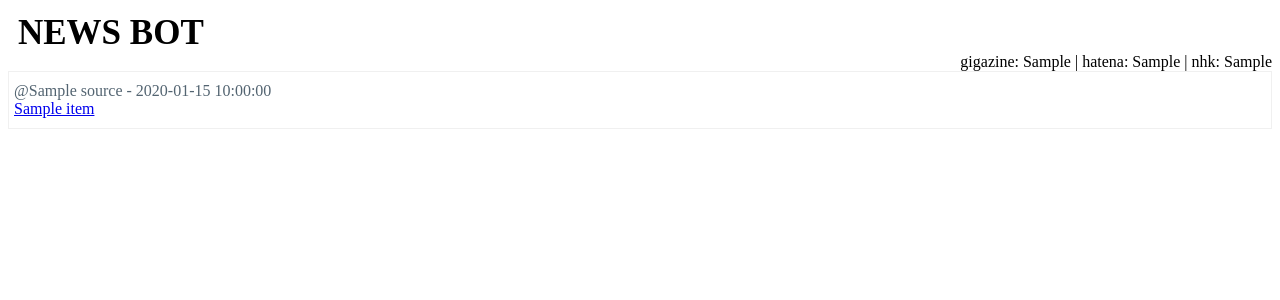
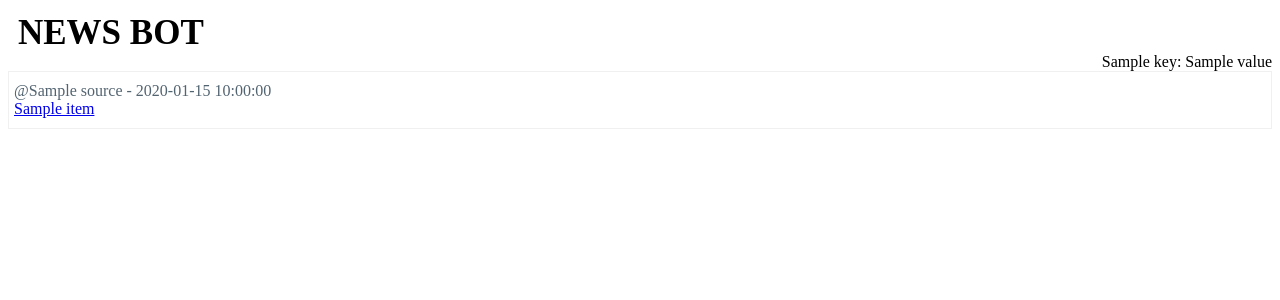
Before and after one commit to yamamoto-tgz/newsbot, a Flask app: template newsbot/templates/index.html in a window 1280 px wide. Shown: the top 300 px of the page. Run offline with Flask 3, Linux system fonts and the light colour scheme; the template is opened without the code that fills it: most values are stand-ins (such as "Sample title", 1, 10 or a date in 2020).

Commit message:
[Clean] 重複している処理を排除

```diff
--- a/newsbot/app.py
+++ b/newsbot/app.py
@@ -5,16 +5,13 @@ from newsbot.gigazine import Gigazine
 from newsbot.hatena import Hatena
 from newsbot.nhk import Nhk
 
-gigazine = Gigazine()
-hatena = Hatena()
-nhk = Nhk()
+rss_list = [Gigazine(), Hatena(), Nhk()]
 
 
 # Cron job
 def job():
-    gigazine.download()
-    hatena.download()
-    nhk.download()
+    for rss in rss_list:
+        rss.download()
 
 
 scheduler = BackgroundScheduler()
@@ -28,17 +25,11 @@ app = Flask(__name__)
 
 @app.route("/")
 def index():
-    gigazine_items = gigazine.items()
-    hatena_items = hatena.items()
-    nhk_items = nhk.items()
+    items = [item for rss in rss_list for item in rss.items()]
+    items.sort(key=lambda item: item.datetime, reverse=True)
 
-    all_items = gigazine_items + hatena_items + nhk_items
-    all_items.sort(key=lambda item: item.datetime, reverse=True)
+    count = dict([(rss.name, 0) for rss in rss_list])
+    for item in items:
+        count[item.source] += 1
 
-    return render_template(
-        "index.html",
-        items=all_items,
-        gigazine_len=len(gigazine_items),
-        hatena_len=len(hatena_items),
-        nhk_len=len(nhk_items),
-    )
+    return render_template("index.html", items=items, count=count)
--- a/newsbot/gigazine.py
+++ b/newsbot/gigazine.py
@@ -6,9 +6,10 @@ from newsbot.rss import Rss
 
 class Gigazine(Rss):
     def __init__(self):
+        name = "gigazine"
         url = "https://gigazine.net/news/rss_2.0/"
         path = "./rss/gigazine.xml"
-        super().__init__(url, path)
+        super().__init__(name, url, path)
 
     def items(self):
         items = []
@@ -21,7 +22,7 @@ class Gigazine(Rss):
                 subjects = item["dc:subject"][:-1].split(
                     ","
                 )  # :-1 => Remove empty value
-                source = "gigazine"
+                source = self.name
 
                 item = Item(title, link, datetime, subjects, source)
 
--- a/newsbot/hatena.py
+++ b/newsbot/hatena.py
@@ -7,9 +7,10 @@ from newsbot.rss import Rss
 
 class Hatena(Rss):
     def __init__(self):
+        name = "hatena"
         url = "https://b.hatena.ne.jp/hotentry/it.rss"
         path = "./rss/hatena_it.xml"
-        super().__init__(url, path)
+        super().__init__(name, url, path)
 
     def items(self):
         items = []
@@ -23,7 +24,7 @@ class Hatena(Rss):
                 )
                 datetime = utc.astimezone(timezone(timedelta(hours=9)))
                 subjects = item["dc:subject"]
-                source = "hatena"
+                source = self.name
 
                 item = Item(title, link, datetime, subjects, source)
 
--- a/newsbot/nhk.py
+++ b/newsbot/nhk.py
@@ -6,9 +6,10 @@ from newsbot.rss import Rss
 
 class Nhk(Rss):
     def __init__(self):
+        name = "nhk"
         url = "https://www.nhk.or.jp/rss/news/cat0.xml"
         path = "./rss/nhk.xml"
-        super().__init__(url, path)
+        super().__init__(name, url, path)
 
     def items(self):
         items = []
@@ -20,7 +21,7 @@ class Nhk(Rss):
                 print(item["pubDate"])
                 datetime = dt.strptime(item["pubDate"], "%a, %d %b %Y %H:%M:%S %z")
                 subjects = []
-                source = "nhk"
+                source = self.name
 
                 item = Item(title, link, datetime, subjects, source)
 
--- a/newsbot/rss.py
+++ b/newsbot/rss.py
@@ -8,7 +8,8 @@ from newsbot.item import Item
 
 
 class Rss(ABC):
-    def __init__(self, url, path):
+    def __init__(self, name, url, path):
+        self.name = name
         self.url = url
         self.path = path
 
--- a/newsbot/templates/index.html
+++ b/newsbot/templates/index.html
@@ -11,9 +11,9 @@
     <div class="logo">NEWS BOT</div>
 
     <div class="status">
-      <span>gigazine: {{ gigazine_len }}</span> |
-      <span>hatena: {{ hatena_len }}</span> |
-      <span>nhk: {{ nhk_len }}</span>
+      {% for key, value in count.items() %}
+      <span>{{ key }}: {{ value }}</span>
+      {% if not loop.last %} | {% endif %} {% endfor %}
     </div>
 
     <div class="items">
```
